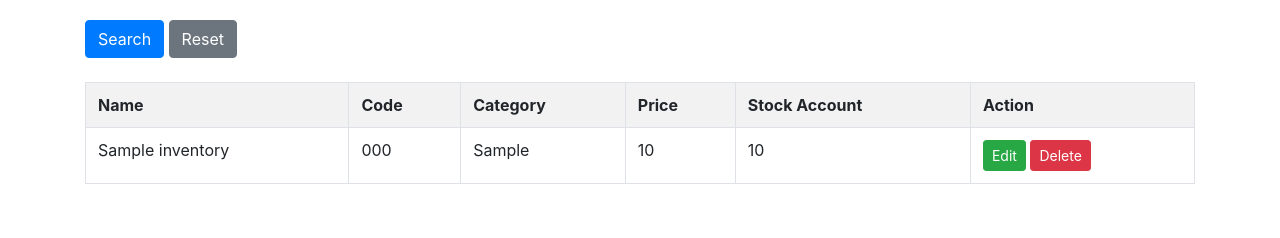
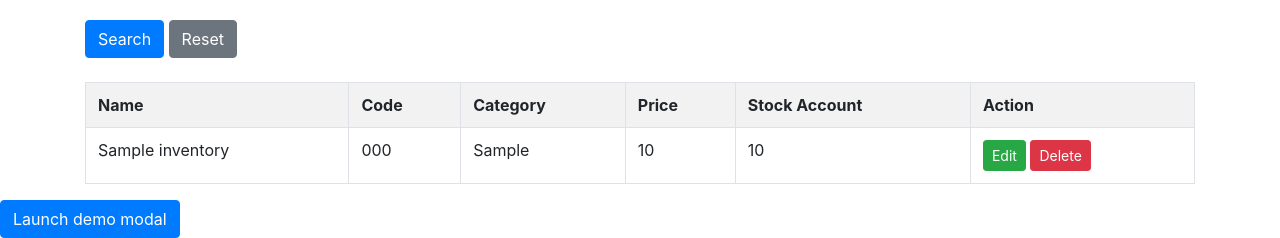
Before and after one commit to aureliaoktania/CRUD, a PHP site: page /menu.php in a window 1280 px wide. Shown: the part 628-866 px from the top of the page. Before the commit the page ends 812 px from the top, so only its background shows below. Run offline with PHP 8.4, Linux system fonts and the light colour scheme; tables that the repository leaves empty or names only in its code hold one stand-in row (values such as "Sample post").

Commit message:
Update menu.php

```diff
--- a/menu.php
+++ b/menu.php
@@ -82,7 +82,7 @@ echo "<tr>";
         "<td>" . $row["Price"]. "</td>".
         "<td>" . $row["StockCount"]. "</td>".
         "<td> <a class=\"btn btn-success btn-sm\" href=\"edit.php\" role=\"Button\"> Edit </a>
-        <a class=\"btn btn-danger btn-sm\" href=\"edit.php\" role=\"Button\"> Delete </a>";
+        <a class=\"btn btn-danger btn-sm\" data-target=\"#delete\" role=\"Button\"> Delete </a>";
 echo "</tr>";
  }
 } else {
@@ -94,6 +94,33 @@ mysqli_close($db);
   </div>
  </div>
 </div>
+
+  <!-- Button trigger modal -->
+<button type="button" class="btn btn-primary" data-toggle="modal" data-target="#exampleModal">
+  Launch demo modal
+</button>
+
+
+<div class="modal fade" id="delete" tabindex="-1" aria-labelledby="exampleModalLabel" aria-hidden="true">
+  <div class="modal-dialog">
+    <div class="modal-content">
+      <div class="modal-header">
+        <h5 class="modal-title" id="exampleModalLabel">Modal title</h5>
+        <button type="button" class="close" data-dismiss="modal" aria-label="Close">
+          <span aria-hidden="true">&times;</span>
+        </button>
+      </div>
+      <div class="modal-body">
+        ...
+      </div>
+      <div class="modal-footer">
+        <button type="button" class="btn btn-secondary" data-dismiss="modal">Close</button>
+        <button type="button" class="btn btn-primary">Save changes</button>
+      </div>
+    </div>
+  </div>
+</div>
+
 </body>
 <script src="./js/bootstrap.min.js"></script>
 </html>
```
